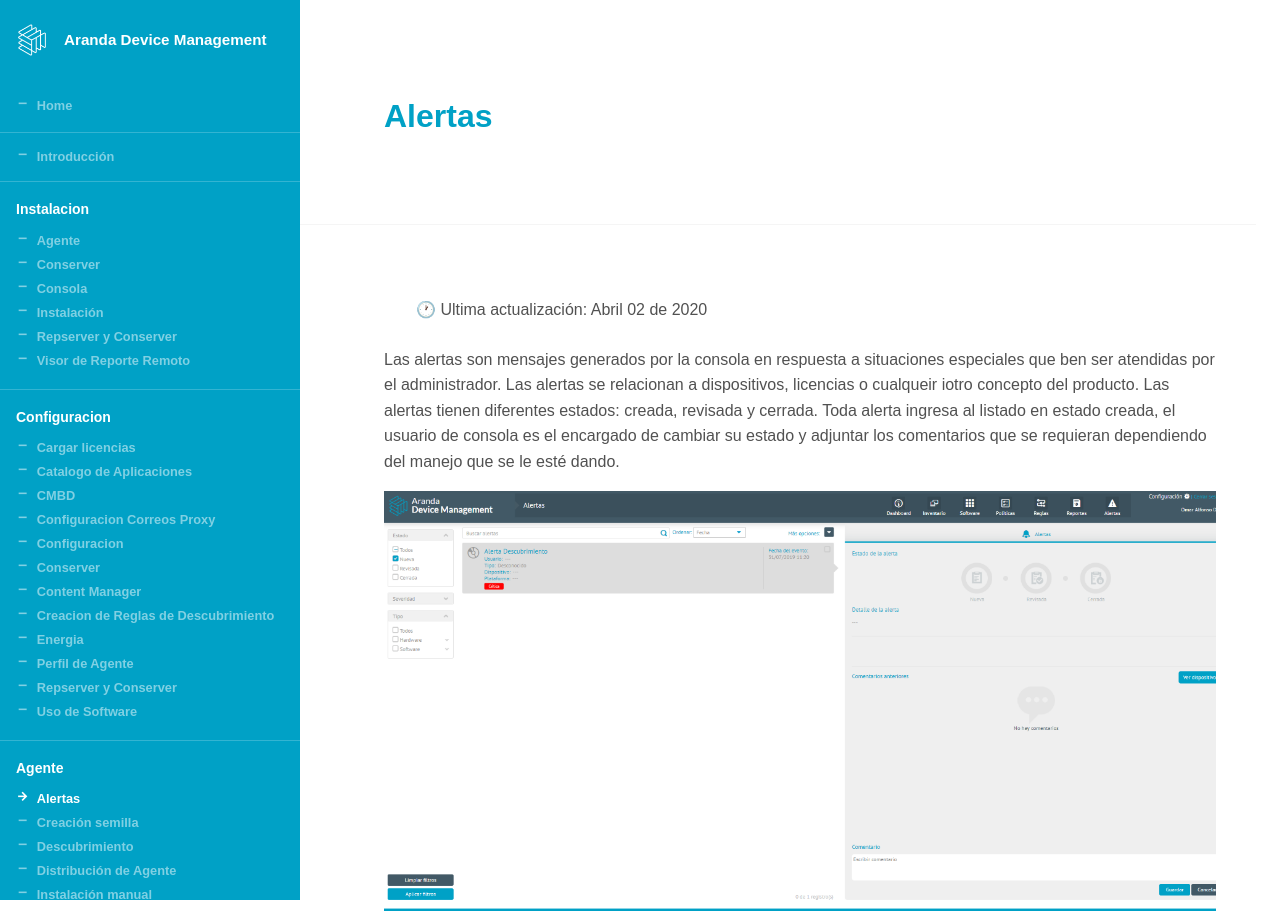
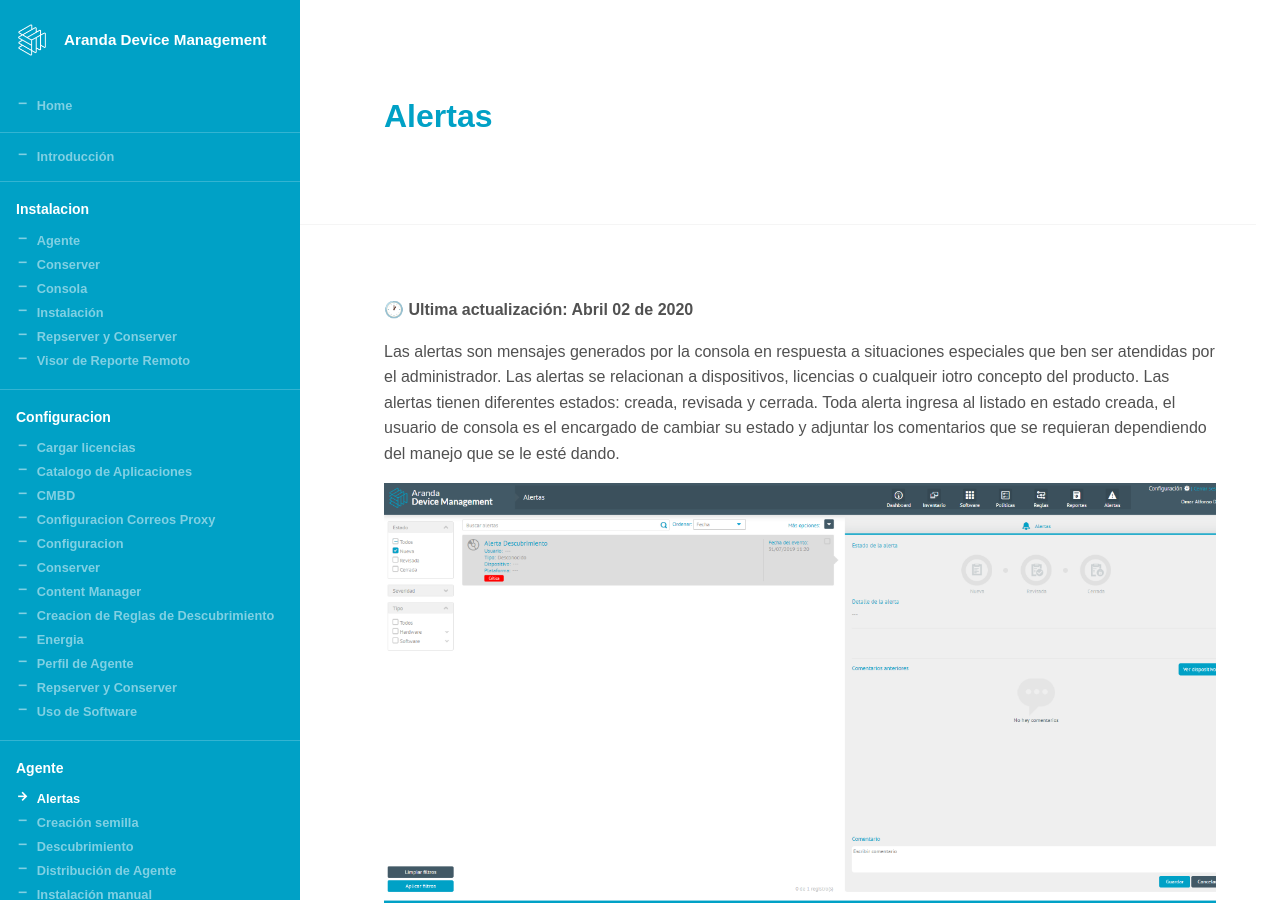
Before and after one commit to Nats85/adm, a Jekyll site: the page built from _docs/agente/alertas.md, in a window 1280 px wide. Built offline with Jekyll 4.4.1, drawn with Linux system fonts in a browser that asks for light colours.

```diff
--- a/_docs/agente/alertas.md
+++ b/_docs/agente/alertas.md
@@ -2,7 +2,7 @@
 title: Alertas
 info:
 ---
-> 🕐 Ultima actualización: Abril 02 de 2020
+**🕐 Ultima actualización: Abril 02 de 2020**
 
 
 
```
